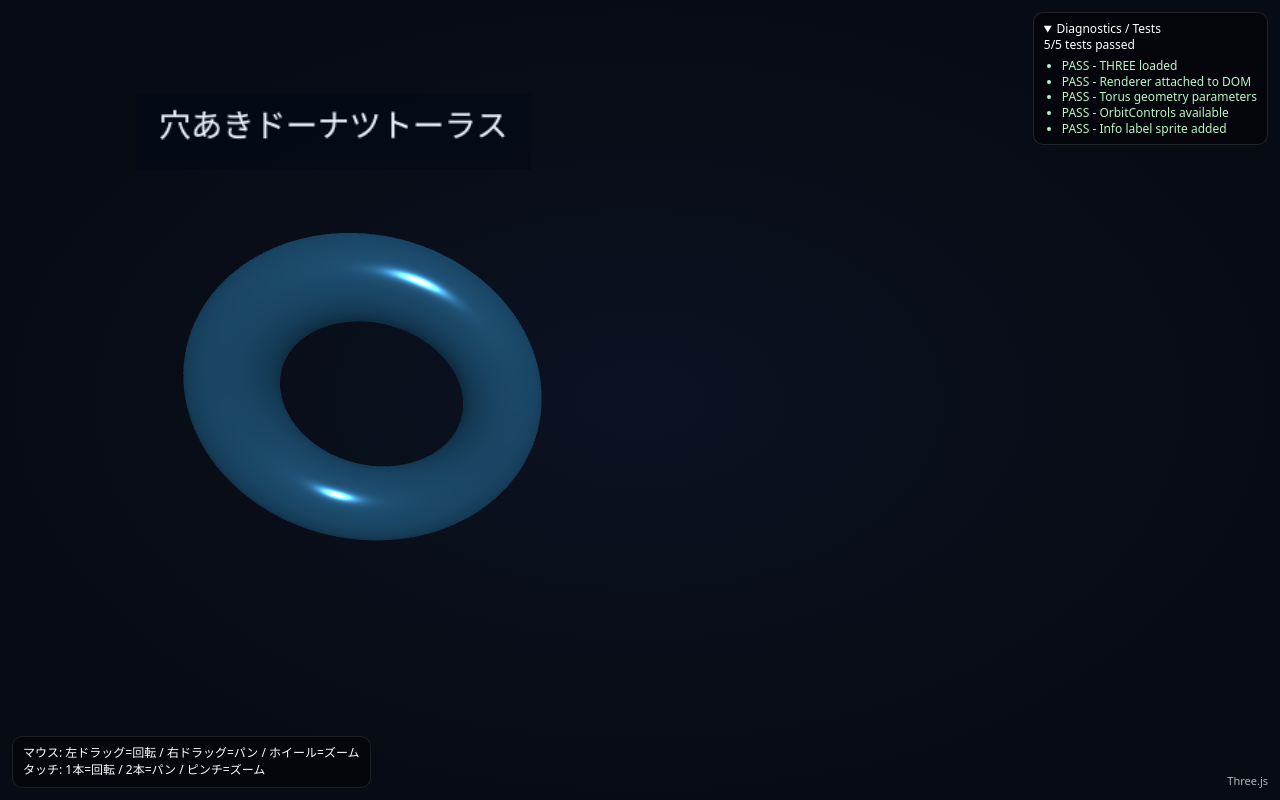
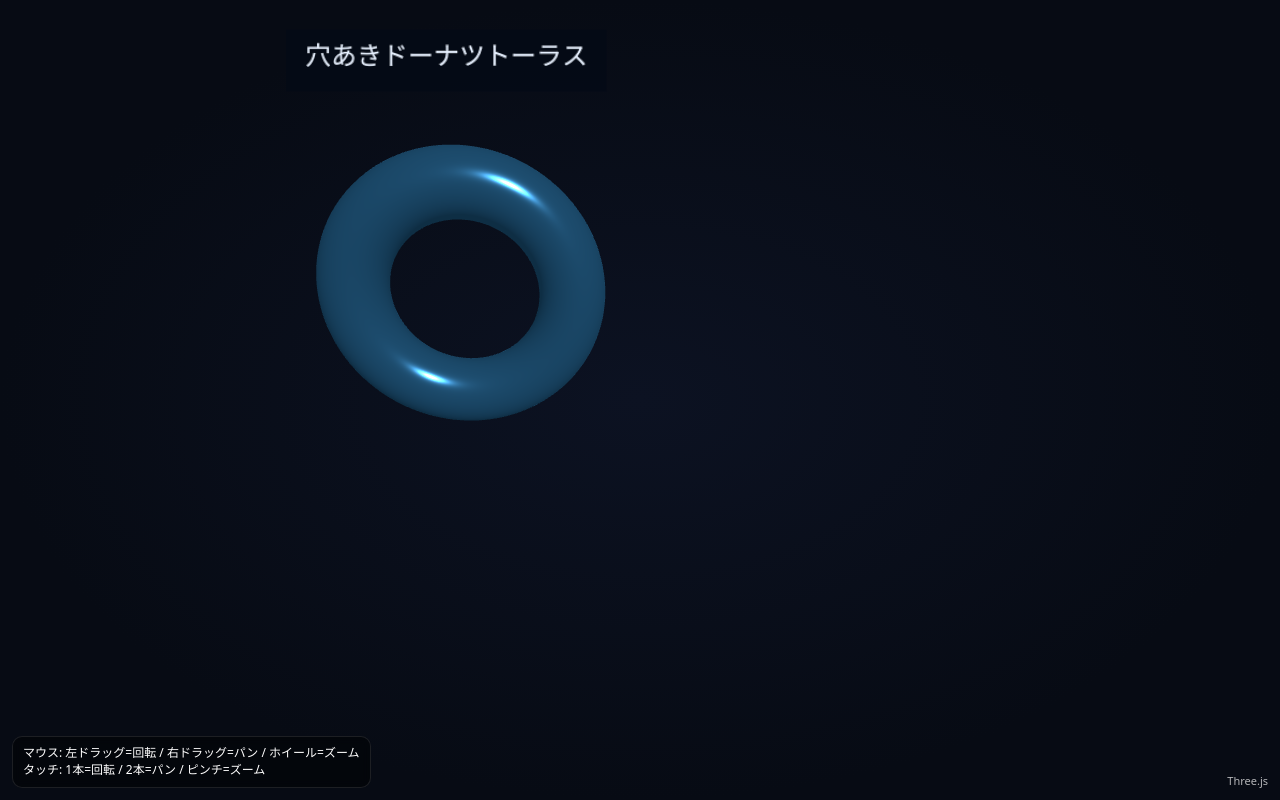
Before and after one commit to t-9/torus, a plain HTML site: page public/index.html in a window 1280 px wide. Drawn offline with nearby package versions, Linux system fonts and the light colour scheme; animation ran at ten frames a second.

Commit message:
Remove diagnostics panel and inline tests

```diff
--- a/public/index.html
+++ b/public/index.html
@@ -19,11 +19,6 @@
   <div id="app"></div>
   <div id="help">マウス: 左ドラッグ=回転 / 右ドラッグ=パン / ホイール=ズーム<br>タッチ: 1本=回転 / 2本=パン / ピンチ=ズーム</div>
   <div class="credit">Three.js</div>
-  <details id="tests" open>
-    <summary>Diagnostics / Tests</summary>
-    <div id="test-log">Running...</div>
-  </details>
-
   <script type="module" src="./main.js"></script>
 </body>
 </html>
--- a/public/main.js
+++ b/public/main.js
@@ -108,10 +108,11 @@ function resize() {
   camera.updateProjectionMatrix()
 
   const isMobile = w < 768
-  const horizontalShift = -(isMobile ? objectRadius * 2.4 : objectRadius * 1.6)
-  torusGroup.position.set(horizontalShift, 0, 0)
+  const horizontalShift = -(isMobile ? objectRadius * 1.9 : objectRadius * 1.25)
+  const verticalShift = objectRadius * (isMobile ? 1.05 : 0.8)
+  torusGroup.position.set(horizontalShift, verticalShift, 0)
 
-  const fitMargin = isMobile ? 3.2 : 2.4
+  const fitMargin = isMobile ? 3.9 : 3.0
   const vFov = THREE.MathUtils.degToRad(camera.fov)
   const halfHeightTan = Math.tan(vFov / 2)
   const halfWidthTan = halfHeightTan * camera.aspect
@@ -120,7 +121,7 @@ function resize() {
   const fitDistance = Math.max(distVertical, distHorizontal)
 
   const focusPoint = new THREE.Vector3(0, 0, 0)
-  const cameraDirection = new THREE.Vector3(0, 0.45, 1).normalize()
+  const cameraDirection = new THREE.Vector3(isMobile ? 0 : 0.05, isMobile ? 0.35 : 0.4, 1).normalize()
   camera.position.copy(cameraDirection.multiplyScalar(fitDistance).add(focusPoint))
   camera.lookAt(focusPoint)
   camera.updateProjectionMatrix()
@@ -149,46 +150,3 @@ function animate() {
   renderer.render(scene, camera)
 }
 animate()
-
-// --- Minimal Test Harness (手元診断用) ---
-const logEl = document.getElementById('test-log')
-const results = []
-function check(name, fn) {
-  try {
-    const ok = !!fn()
-    results.push({ name, ok })
-  } catch (e) {
-    results.push({ name, ok: false, err: e })
-  }
-}
-
-// テストケース
-check('THREE loaded', () => typeof THREE.Scene === 'function')
-check('Renderer attached to DOM', () => renderer.domElement.isConnected)
-check(
-  'Torus geometry parameters',
-  () =>
-    geometry.parameters &&
-    geometry.parameters.radius === params.radius &&
-    geometry.parameters.tube === params.tube &&
-    geometry.parameters.radialSegments === params.radialSegments &&
-    geometry.parameters.tubularSegments === params.tubularSegments
-)
-check('OrbitControls available', () => typeof controls.update === 'function')
-check('Info label sprite added', () => infoLabel.parent === torusGroup)
-
-// 表示
-const passCount = results.filter((r) => r.ok).length
-const total = results.length
-logEl.innerHTML =
-  `${passCount}/${total} tests passed` +
-  '<ul style="margin:6px 0 0 18px; padding:0">' +
-  results
-    .map(
-      (r) =>
-        `<li class="${r.ok ? 'pass' : 'fail'}">${r.ok ? 'PASS' : 'FAIL'} - ${r.name}${
-          r.err ? ' : ' + (r.err.message || r.err) : ''
-        }</li>`
-    )
-    .join('') +
-  '</ul>'
--- a/public/styles.css
+++ b/public/styles.css
@@ -37,28 +37,3 @@ body {
   font-size: 11px;
   opacity: 0.7;
 }
-
-#tests {
-  position: fixed;
-  right: 12px;
-  top: 12px;
-  font-size: 12px;
-  line-height: 1.3;
-  background: rgba(0, 0, 0, 0.5);
-  border: 1px solid rgba(255, 255, 255, 0.12);
-  border-radius: 10px;
-  padding: 8px 10px;
-  max-width: 42ch;
-}
-
-#tests summary {
-  cursor: pointer;
-}
-
-.pass {
-  color: #b9f6ca;
-}
-
-.fail {
-  color: #ff8a80;
-}
```
